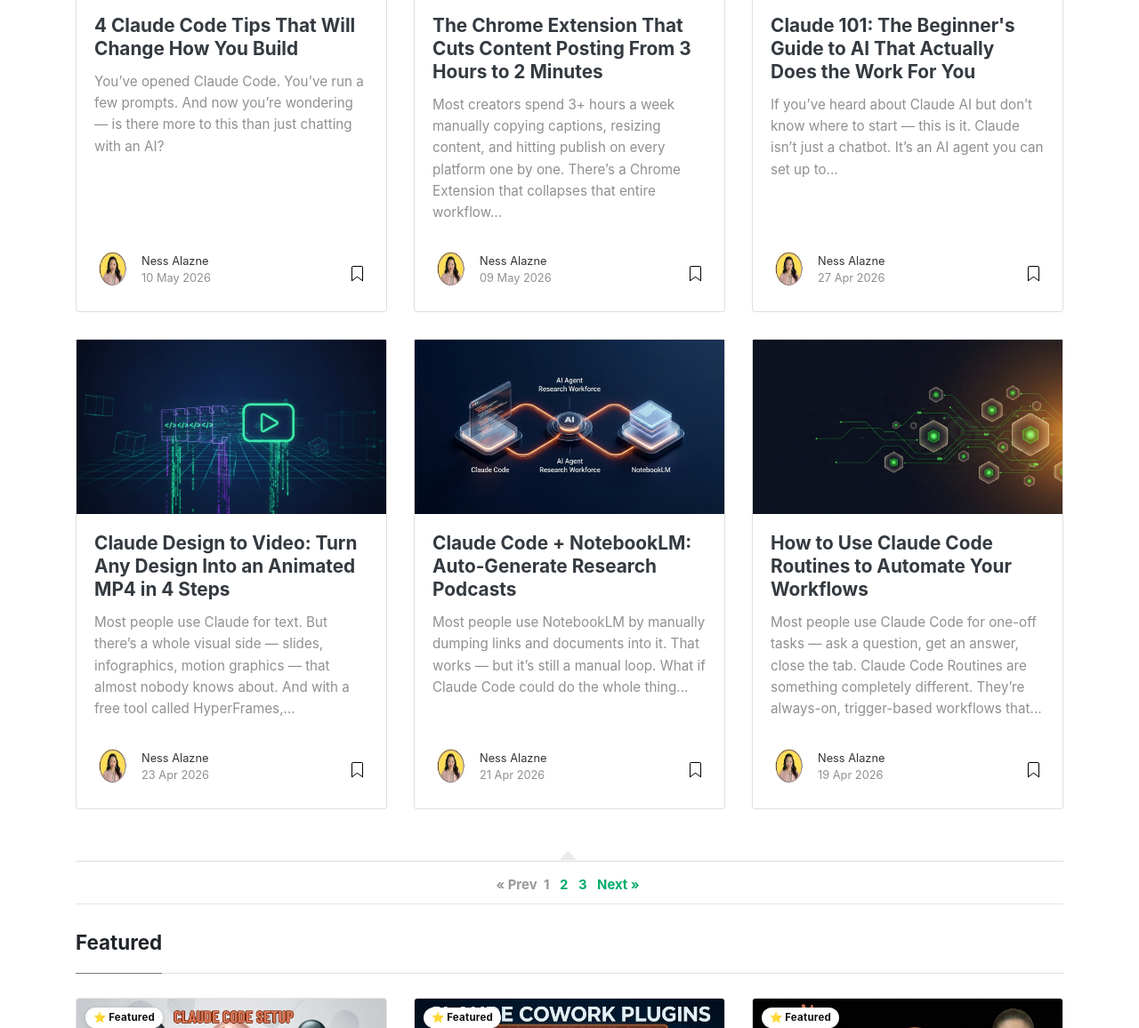
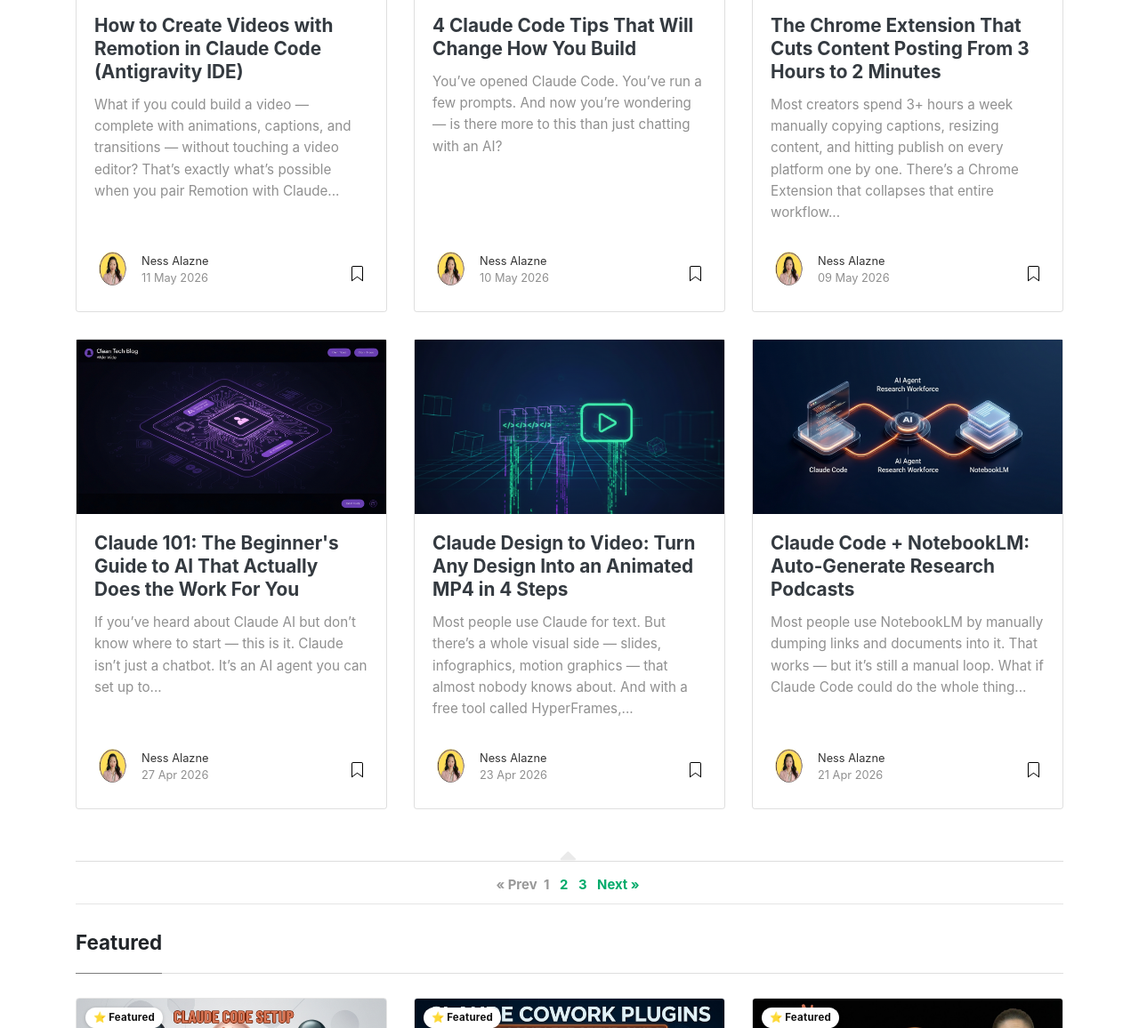
Before and after one commit to nessalazne/nessalazne.github.io, a Jekyll site: the page built from index.html, in a window 1280 px wide and 1400 px high, scrolled down 247 px, cut to the strip 244-1400 px from the top of the window. Shown: the whole strip at 89% size. Built offline with Jekyll 4.4.1, drawn with Linux system fonts in a browser that asks for light colours; nearby versions of some CDN libraries; the list of posts is cut into pages by our own code; some of the changed lines change nothing that is shown; some of the changed text lies outside the part shown.

Commit message:
Add: How to Create Videos with Remotion in Claude Code + REMOTION keyword + author link fix

````diff
--- a/_config.yml
+++ b/_config.yml
@@ -16,7 +16,7 @@
     display_name: Ness Alazne
     avatar: 'assets/images/avatar.png'
     email: ''
-    web: 'https://digicuratoragency.com/vibe-coding-mastery'
+    web: 'https://builds.digicuratoragency.com/'
     twitter: ''
     description: "AI systems builder. Helping creators and marketers automate content with Claude."
 
--- a/_pages/get.md
+++ b/_pages/get.md
@@ -237,6 +237,14 @@
       url: "https://guides.digicuratoragency.com/guides/claude-code-4-tips",
       post: "https://blog.digicuratoragency.com/claude-code-4-tips/"
     }
+  ],
+  "remotion": [
+    {
+      title: "Remotion + Claude Code Setup Guide",
+      desc: "A 5-phase setup guide for building animated videos with Remotion inside Claude Code and Antigravity IDE — no video editor needed.",
+      url: "https://guides.digicuratoragency.com/guides/remotion-claude-code-video-creator",
+      post: "https://blog.digicuratoragency.com/remotion-claude-code-video-creator/"
+    }
   ]
 };
 
--- /dev/null
+++ b/_posts/2026-05-11-remotion-claude-code-video-creator.md
@@ -0,0 +1,108 @@
+---
+layout: post
+title: "How to Create Videos with Remotion in Claude Code (Antigravity IDE)"
+author: nessa
+categories: [Claude Code, Antigravity, AI Automation]
+image: assets/images/remotion-claude-code-video-creator-header.jpg
+featured: false
+---
+
+What if you could build a video — complete with animations, captions, and transitions — without touching a video editor? That's exactly what's possible when you pair Remotion with Claude Code in the Antigravity IDE. In this post, I'll show you how it works and how to get started fast.
+
+{% include youtube-short.html id="OuCM6m5YQxE" %}
+
+---
+
+## Get the Free Guide
+
+Want the step-by-step setup checklist for Remotion in Claude Code? I've put the full workflow into a quick-reference PDF you can follow right now.
+
+**[Get the free Remotion + Claude Code Setup Guide →](https://guides.digicuratoragency.com/guides/remotion-claude-code-video-creator)**
+
+---
+
+## What Is Remotion?
+
+Remotion is a framework that lets you build videos using React. Instead of dragging clips on a timeline, you write components — and the video renders from your code. Every frame is a React render. Every animation is a function. That means your videos are version-controlled, reusable, and completely scriptable.
+
+For creators and entrepreneurs, this is a game-changer: you can build video templates once and regenerate them on demand — different captions, different clips, different styles — all from a single codebase.
+
+## Why Claude Code + Antigravity?
+
+Claude Code (running inside Antigravity IDE) is an agentic AI that can write, edit, and execute code in your project. When you point it at a Remotion project, it can:
+
+- Build new video compositions from a description
+- Add captions, overlays, and animated text
+- Adjust timing, colors, and transitions based on your instructions
+- Render the final MP4 using Remotion's CLI
+
+You describe what you want. Claude builds it. You render it. The whole flow — from idea to exported video — can happen in under 10 minutes.
+
+## How to Set Up Remotion in Claude Code
+
+Here's the core setup flow:
+
+**1. Create your Remotion project**
+
+In your terminal, run:
+
+```bash
+npx create-video@latest
+```
+
+Choose the blank template and give your project a name. This scaffolds the full Remotion setup with a sample composition.
+
+**2. Open the project in Antigravity IDE**
+
+Open Antigravity, point it at your new Remotion folder. Claude Code will scan the project structure and understand the composition setup automatically.
+
+**3. Tell Claude what video to build**
+
+From the Claude Code chat inside Antigravity, describe your video:
+
+> "Add animated captions to this video that fade in with each subtitle line. Use white text, 56px, centered at the bottom of the frame."
+
+Claude writes the component, imports it into your composition, and updates the timeline.
+
+**4. Preview and render**
+
+Run the Remotion preview server:
+
+```bash
+npx remotion preview
+```
+
+Check it in the browser. Once it looks right, render to MP4:
+
+```bash
+npx remotion render MyComposition out/video.mp4
+```
+
+That's it. Your animated video is ready to post.
+
+## The Real Power: Skills
+
+Once you've done this once, you can save the entire workflow as a Claude Code skill. A skill is a reusable instruction file that tells Claude Code how to handle a specific task — in this case, generating a Remotion video from a given script and template.
+
+With a skill in place, you don't set anything up manually again. You just run the skill with your new content, and Claude generates the video.
+
+For the full checklist — including the CLAUDE.md setup, folder structure, and skill file template — grab the free guide below.
+
+## What You Can Build
+
+Here's what creators are already using Remotion + Claude Code to produce:
+
+- **Auto-captioned short-form videos** — drop in a transcript, get a captioned reel
+- **Animated data visualizations** — render charts and stats as video for reports or social
+- **Branded intro/outro templates** — generate platform-specific clips with your logo and colors baked in
+- **Batch video generation** — feed a list of topics and render 10 videos at once
+
+The common thread: once it's built as a skill, it runs itself.
+
+## Conclusion
+
+Remotion + Claude Code is one of the most underrated combos in the creator stack right now. You get the flexibility of a fully coded video system with the speed of an AI agent doing the heavy lifting. If you're already using Antigravity IDE, adding Remotion to your skill library is a natural next step.
+
+Grab the free setup guide to get your first Remotion composition running inside Claude Code today — and when you're ready to go further, check out the [YouTube Repurposer system](https://builds.digicuratoragency.com/youtube-repurposer/) for automating your entire video-to-content pipeline.
+
+**[Get the free Remotion + Claude Code Setup Guide →](https://guides.digicuratoragency.com/guides/remotion-claude-code-video-creator)**
````
Also changed, not shown: assets/images/remotion-claude-code-video-creator-header.jpg (added), 1 other file.
